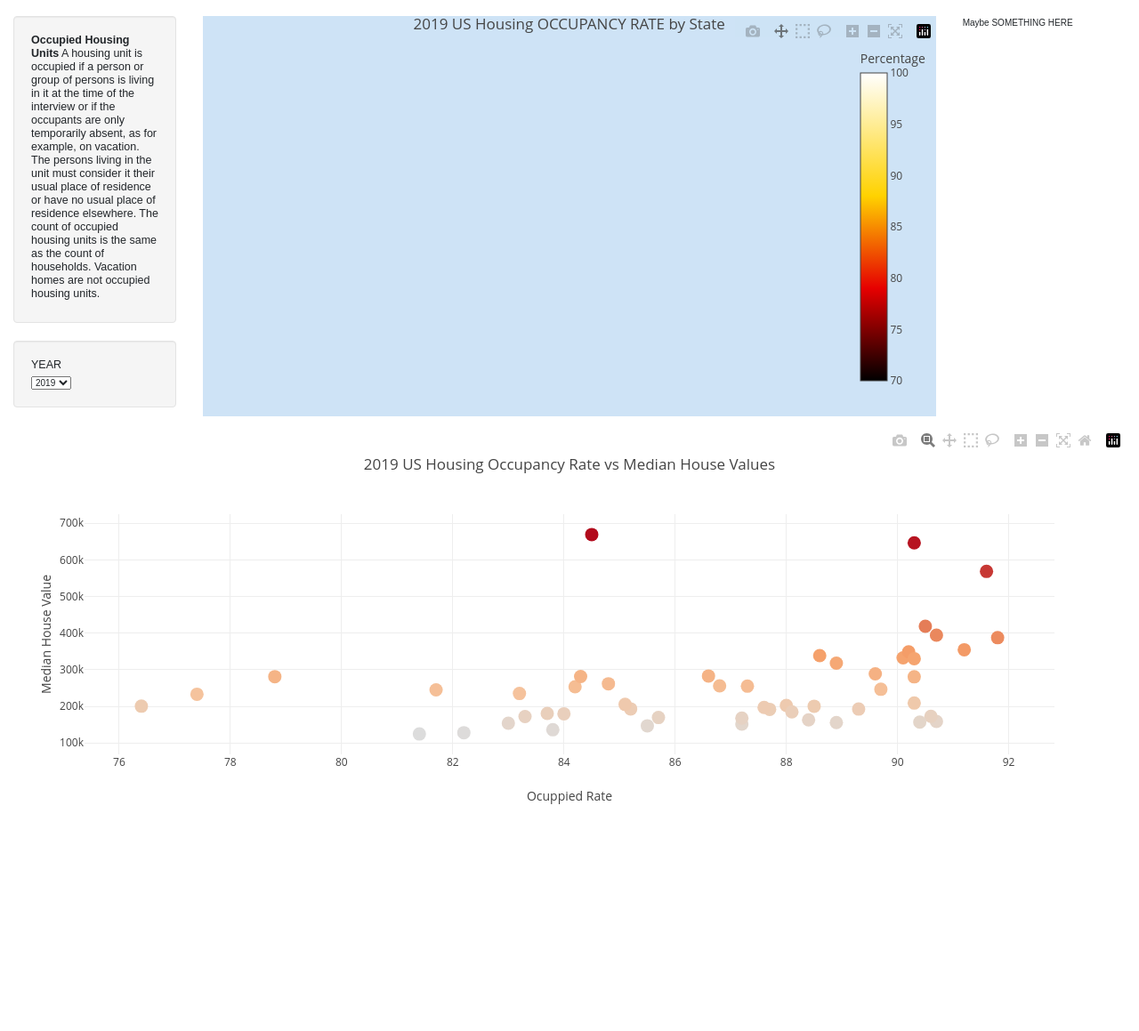
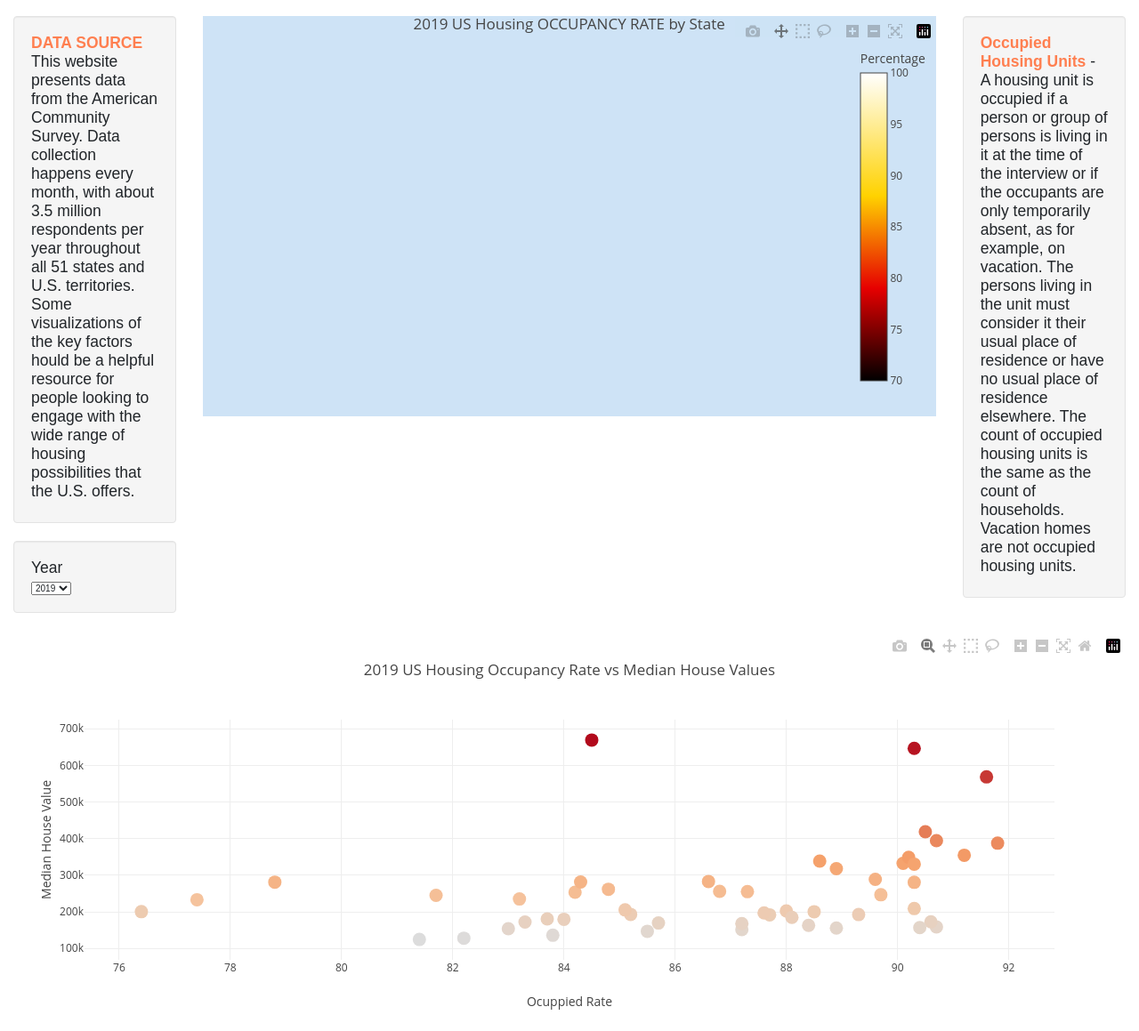
Before and after one commit to HaydenRubin/Housing, a Flask app: page / in a window 1280 px wide. Shown: the part 140-1299 px from the top of the page at 89% size. Before the commit the page ends 1044 px from the top, so only its background shows below. Run offline with Flask 2, Linux system fonts and the light colour scheme; data comes from the database, SQL or seed files in the repository; some libraries are stand-ins or nearby versions.

Commit message:
add side info

```diff
--- a/templates/index.html
+++ b/templates/index.html
@@ -22,15 +22,14 @@
 		<div class="row">
 		  <div class="col-md-2">
 			<div class="well">
-				<h5><strong>Occupied Housing Units</strong> A housing unit is occupied if a person or group of persons is living in
-					it at the time of the interview or if the occupants are only temporarily absent, as for example, on
-					vacation. The persons living in the unit must consider it their usual place of residence or have no
-					usual place of residence elsewhere. The count of occupied housing units is the same as the count
-					of households. Vacation homes are not occupied housing units.
-				</h5>
+				<h3><strong style="color:coral">DATA SOURCE</strong><br>This website presents data from the American Community Survey.
+					Data collection happens every month, with about 3.5 million respondents per year throughout all 51 states and U.S. territories.
+				Some visualizations of the key factors hould be a helpful resource
+				for people looking to engage with the wide range of housing possibilities that the U.S. offers.</h3>
+
 			</div>
 	        <div class="well">
-	         <h5>YEAR</h5>
+	         <h3>Year</h3>
 	         <select id="selDataset"></select>
 			</div>
 		  </div>
@@ -40,13 +39,20 @@
 		  </div>
 
 		  <div class="col-md-2">
-			<div >Maybe SOMETHING HERE</div>
+			<div class="well">
+				<h3><strong style="color:coral">Occupied Housing Units</strong> - A housing unit is occupied if a person or group of persons is living in
+					it at the time of the interview or if the occupants are only temporarily absent, as for example, on
+					vacation. The persons living in the unit must consider it their usual place of residence or have no
+					usual place of residence elsewhere. The count of occupied housing units is the same as the count
+					of households. Vacation homes are not occupied housing units.
+				</h3>
+			</div>
 		  </div>
-
 		</div>
 
+
 		<div class="row">
-		  <div class="col-lg-12">
+		  <div class="col-md-12">
 			<div id="scaplot"></div>
 		  </div>
 		</div>
@@ -58,10 +64,4 @@
 	{% endblock %}
 </body>
 
-<<<<<<< HEAD
 </html>
-
-
-=======
-</html>
->>>>>>> 28c1bfba9ed77dd4453e0d2dc701faeb642981ce
```
